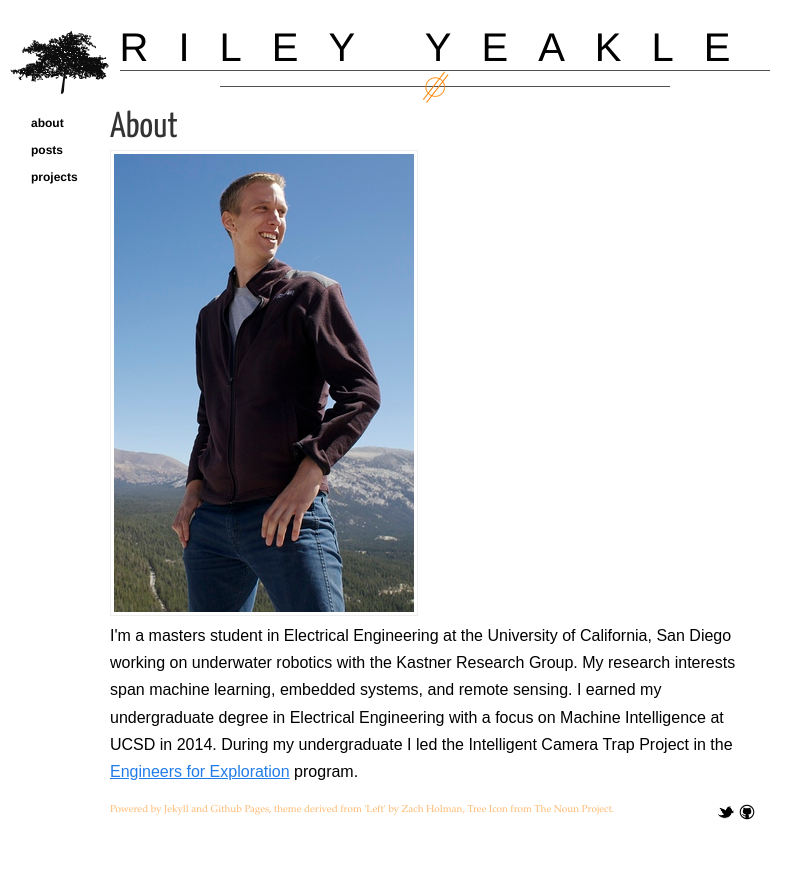
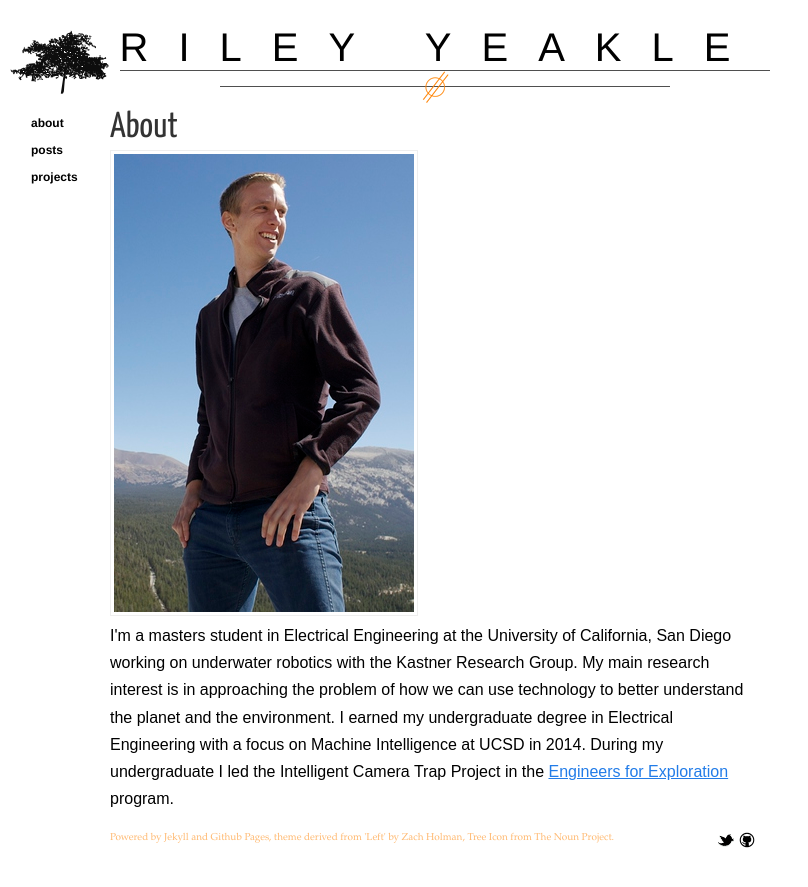
Before and after one commit to ryeakle/rileyyeakle.com, a Jekyll site: the page built from about.html, in a window 1280 px wide. Shown: the top 887 px of the page, without its empty margins (0-808 px from the left). Built offline with Jekyll 4.4.1, drawn with Linux system fonts in a browser that asks for light colours; nearby versions of some CDN libraries; Markdown is read by kramdown in place of the engine named in the settings.

```diff
--- a/about.html
+++ b/about.html
@@ -13,9 +13,10 @@ title: "About"
   <p>
     I'm a masters student in Electrical Engineering at the University of
     California, San Diego working on underwater robotics with the Kastner
-    Research Group. My research interests
-    span machine learning, embedded systems, and remote sensing. I earned my
-    undergraduate degree in Electrical Engineering with a focus on Machine
+    Research Group. My main research interest is in approaching the problem of how we
+    can use technology to better understand the planet and the environment.
+
+    I earned my undergraduate degree in Electrical Engineering with a focus on Machine
     Intelligence at UCSD in 2014. During my undergraduate I led the Intelligent
     Camera Trap Project in the
     <a href = "http://e4e.ucsd.edu">Engineers for Exploration</a> program.
```
Also changed, not shown: _posts/2014-10-4-whitneytosd.markdown (added, +12 -0 lines), images/mtwhitneytosd.jpg (added).
